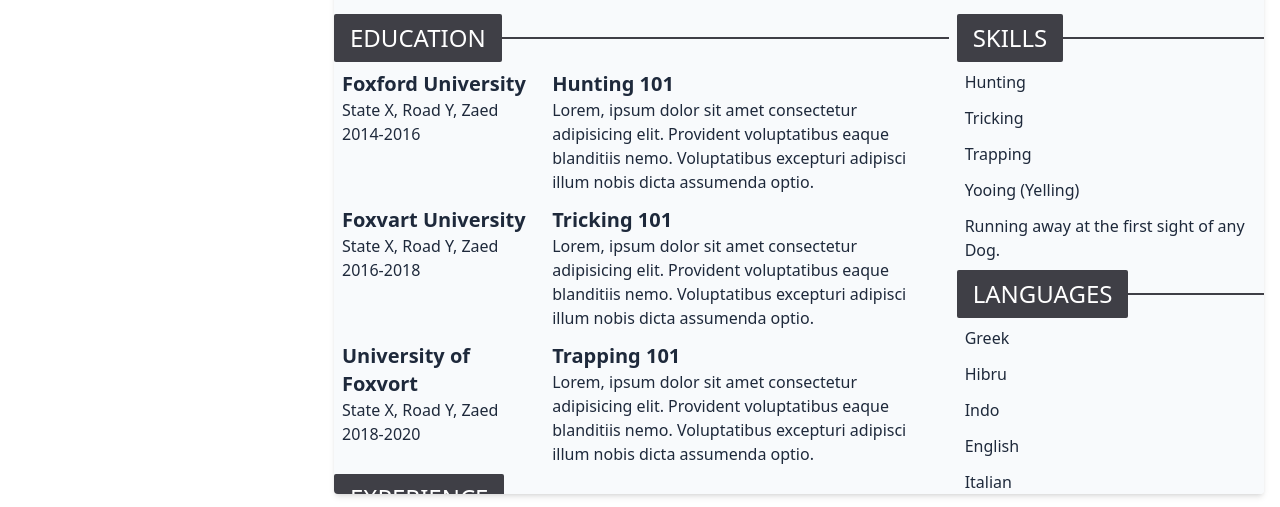
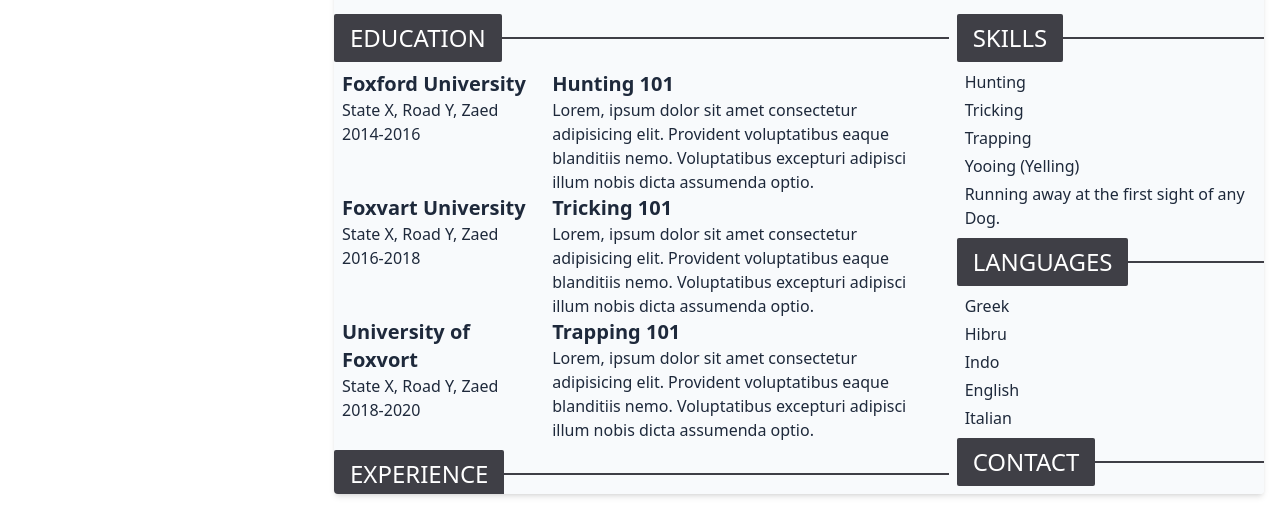
Before and after one commit to utshodebravestone/cv-maker, a React (Vite) app: page / in a window 1280 px wide. Shown: the part 290-797 px from the top of the page. Built offline with nearby package versions, Linux system fonts and the light colour scheme.

Commit message:
updated styles

```diff
--- a/src/components/CV/index.tsx
+++ b/src/components/CV/index.tsx
@@ -19,24 +19,36 @@ const CV = () => {
       <div className="flex flex-col lg:flex-row gap-2">
         <div className="w-full lg:w-4/6">
           <Section title="Education">
-            <List component={Education} data={cv.educations} />
+            <List
+              component={Education}
+              data={cv.educations}
+              styles={{ gap: 3 }}
+            />
           </Section>
           <Section title="Experience">
-            <List component={Experience} data={cv.experiences} />
+            <List
+              component={Experience}
+              data={cv.experiences}
+              styles={{ gap: 3 }}
+            />
           </Section>
         </div>
         <div className="grid grid-cols-2 lg:flex flex-col gap-x-5 w-full lg:w-2/6">
           <Section title="Skills">
-            <List component={Skill} data={cv.skills} />
+            <List component={Skill} data={cv.skills} styles={{ gap: 1 }} />
           </Section>
           <Section title="Languages">
-            <List component={Language} data={cv.languages} />
+            <List
+              component={Language}
+              data={cv.languages}
+              styles={{ gap: 1 }}
+            />
           </Section>
           <Section title="Contact">
             <Contact />
           </Section>
           <Section title="Hobbies">
-            <List component={Hobby} data={cv.hobbies} />
+            <List component={Hobby} data={cv.hobbies} styles={{ gap: 1 }} />
           </Section>
         </div>
       </div>
--- a/src/components/Contact/index.tsx
+++ b/src/components/Contact/index.tsx
@@ -10,14 +10,14 @@ const Contact = () => {
   const { cv } = useAppState();
 
   return (
-    <div className="flex gap-2">
-      <div className="flex flex-col gap-2.5 justify-end  w-1/6">
-        <AiFillPhone size={26} />
-        <AiFillMail size={26} />
-        <AiFillChrome size={26} />
-        <AiFillHome size={26} />
+    <div className="flex items-center gap-1">
+      <div className="flex flex-col gap-1.5 justify-end  w-1/6">
+        <AiFillPhone size={22} />
+        <AiFillMail size={22} />
+        <AiFillChrome size={22} />
+        <AiFillHome size={22} />
       </div>
-      <div className=" flex flex-col gap-3 justify-end w-5/6">
+      <div className=" flex flex-col gap-1 justify-end w-5/6">
         <p>{cv.phone}</p>
         <p>{cv.email}</p>
         <p>{cv.website}</p>
--- a/src/components/List/index.tsx
+++ b/src/components/List/index.tsx
@@ -3,15 +3,19 @@ import { FunctionComponent } from "react";
 const List = <T,>({
   component,
   data,
+  styles,
 }: {
+  styles?: { gap?: number };
   component: FunctionComponent<T>;
   data: T[];
-}) => (
-  <ul className="flex flex-col gap-3">
-    {data.map((it, i) => (
-      <li key={i}>{component(it)}</li>
-    ))}
-  </ul>
-);
+}) => {
+  return (
+    <ul className={`flex flex-col gap-${styles?.gap || 0}`}>
+      {data.map((it, i) => (
+        <li key={i}>{component(it)}</li>
+      ))}
+    </ul>
+  );
+};
 
 export default List;
```
